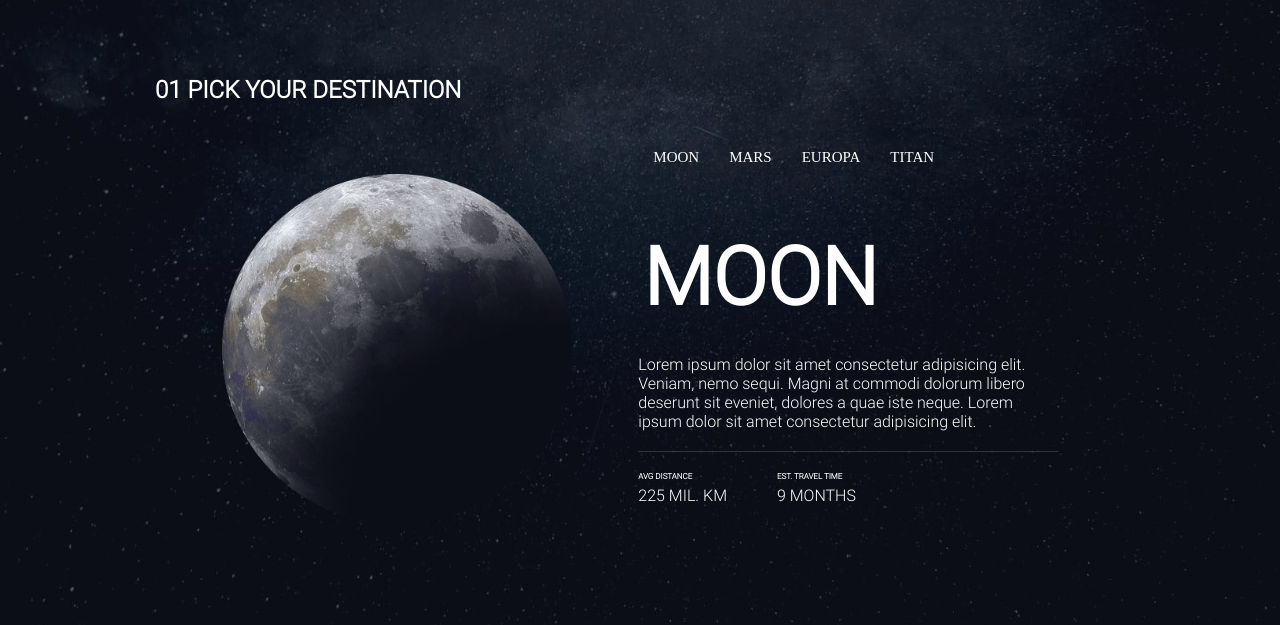
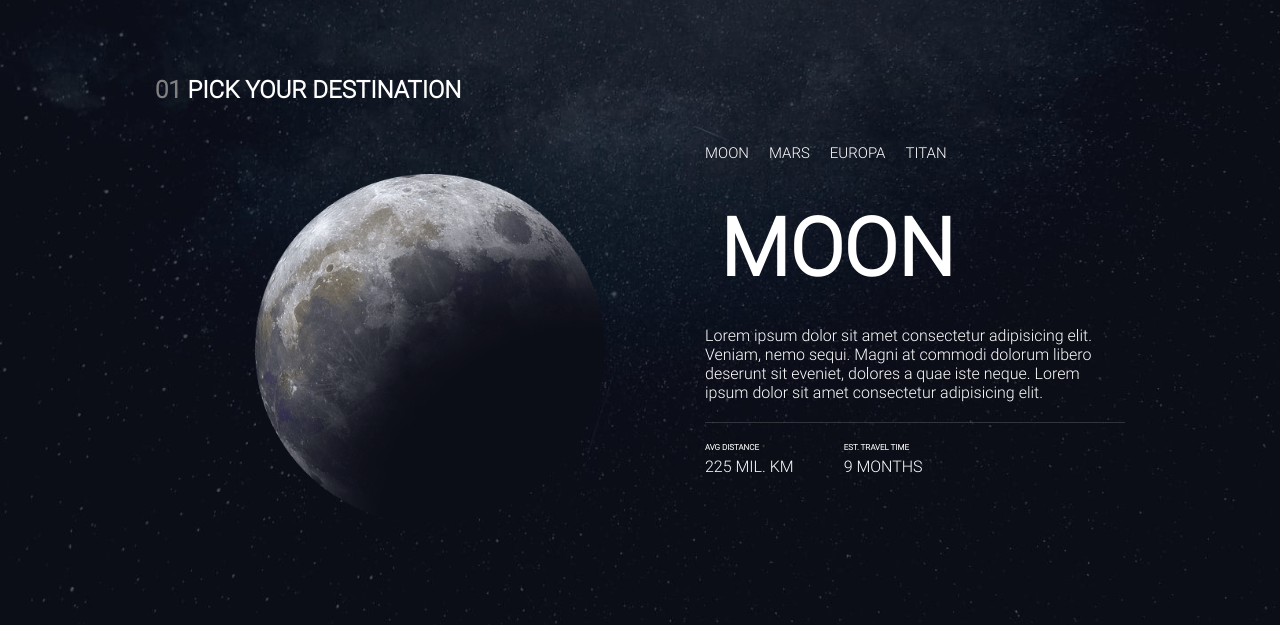
Before and after one commit to Affmesquita/space-tourism, a plain HTML site: page destination.html in a window 1280 px wide. Shown: the part 124-749 px from the top of the page. Drawn offline with Linux system fonts and the light colour scheme.

Commit message:
atualização

```diff
--- a/destination.html
+++ b/destination.html
@@ -28,7 +28,7 @@
         <div class="chosen-destination">
 
             <div class="title-destination">
-                <h1>01  PICK YOUR DESTINATION</h1>
+                <h1><span class="num-color">01 </span> PICK YOUR DESTINATION</h1>
             </div>
 
             <div class="planet-destination">
@@ -40,18 +40,18 @@
 
                 <div class="descrition-conteiner">
 
-                    <ul class="destination-list">
-                        <li id="moon">MOON</li>
-                        <li id="mars">MARS</li>
-                        <li id="europa">EUROPA</li>
-                        <li id="titan">TITAN</li>
-                    </ul>
+                    <div class="destination-list">
+                        <button id="moon">MOON</button>
+                        <button id="mars">MARS</button>
+                        <button id="europa">EUROPA</button>
+                        <button id="titan">TITAN</button>
+                    </div>
 
-                    <div class="slid-descrition-first">
+                    <div class="conteiner-slide-descrition">
+
+                        <div class="slide-descrition first">
                             <h1>MOON</h1>
-
                             <p>Lorem ipsum dolor sit amet consectetur adipisicing elit. Veniam, nemo sequi. Magni at commodi dolorum libero deserunt sit eveniet, dolores a quae iste neque. Lorem ipsum dolor sit amet consectetur adipisicing elit.</p>
-
                             <div class="travel-item-conteiner">
                                 <div class="distance">
                                     <h2>AVG DISTANCE</h2>
@@ -64,11 +64,9 @@
                             </div>
                         </div>
 
-                    <div class="slid-descrition-2 hide">
+                        <div class="slide-descrition hide">
                             <h1>MARS</h1>
-
                             <p>Lorem ipsum dolor sit amet consectetur adipisicing elit. Veniam, nemo sequi. Magni at commodi dolorum libero deserunt sit eveniet, dolores a quae iste neque. Lorem ipsum dolor sit amet consectetur adipisicing elit.</p>
-
                             <div class="travel-item-conteiner">
                                 <div class="distance">
                                     <h2>AVG DISTANCE</h2>
@@ -81,11 +79,9 @@
                             </div>
                         </div>
 
-                    <div class="slid-descrition-3 hide">
+                        <div class="slide-descrition hide">
                             <h1>EUROPA</h1>
-
                             <p>Lorem ipsum dolor sit amet consectetur adipisicing elit. Veniam, nemo sequi. Magni at commodi dolorum libero deserunt sit eveniet, dolores a quae iste neque. Lorem ipsum dolor sit amet consectetur adipisicing elit.</p>
-
                             <div class="travel-item-conteiner">
                                 <div class="distance">
                                     <h2>AVG DISTANCE</h2>
@@ -98,11 +94,9 @@
                             </div>
                         </div>
 
-                    <div class="slid-descrition-4 hide">
+                        <div class="slide-descrition hide">
                             <h1>TITAN</h1>
-
                             <p>Lorem ipsum dolor sit amet consectetur adipisicing elit. Veniam, nemo sequi. Magni at commodi dolorum libero deserunt sit eveniet, dolores a quae iste neque. Lorem ipsum dolor sit amet consectetur adipisicing elit.</p>
-
                             <div class="travel-item-conteiner">
                                 <div class="distance">
                                     <h2>AVG DISTANCE</h2>
@@ -121,6 +115,8 @@
 
             </div>
 
+        </div>
+
     </main>
 
 </body>
--- a/estilos/style.css
+++ b/estilos/style.css
@@ -174,11 +174,14 @@ a {
 .title-destination h1 {
     font-size: 1.5rem;
 }
+.num-color {
+    color: grey;
+}
 
 .planet-destination {
     height: 800px;
     display: flex;
-    justify-content: space-evenly;
+    justify-content: space-between;
 }
 
 .planet-destination img {
@@ -186,46 +189,54 @@ a {
     height: 350px;
 
     margin-top: 70px;
+    margin-left: 100px;
 }
 
 .descrition-conteiner {
     display: flex;
     flex-direction: column;
+
 }
 
 .destination-list {
     display: flex;
 
-    margin: 30px 0px 20px 0px;
+    margin: 30px 0px 0px 0px;
 }
 
-.destination-list li {
-    padding: 10px 10px;
+.destination-list button {
+    padding: 10px 0px;
 
-    margin: 5px 5px;
+    background-color: transparent;
+    color: white;
+    border: none;
+
+    font-family: Roboto-Light;
+
+    margin-right: 20px;
 
     font-size: 15px;
 
     cursor: pointer;
 }
-.destination-list li:hover {
+.destination-list button:hover {
     border-bottom: 2px solid white;
 }
 
 
 
-.slid-descrition-first {
+.slide-descrition{
     width: 420px;
     height: 400px;
 
     font-family: Roboto-Light;
 }
-.slid-descrition-first h1 {
+.slide-descrition h1 {
     font-size: 5rem;
 
+    margin-left: 10px;
     padding: 30px 5px;
 }
-
 
 
 .travel-item-conteiner {
@@ -233,6 +244,7 @@ a {
 
     border-top: 1px solid rgba(255, 255, 255, 0.158);
     margin-top: 20px;
+
     padding-top: 20px;
 }
 .travel-item-conteiner h2 {
```
Lines whose indentation alone changed are shown as unchanged.
